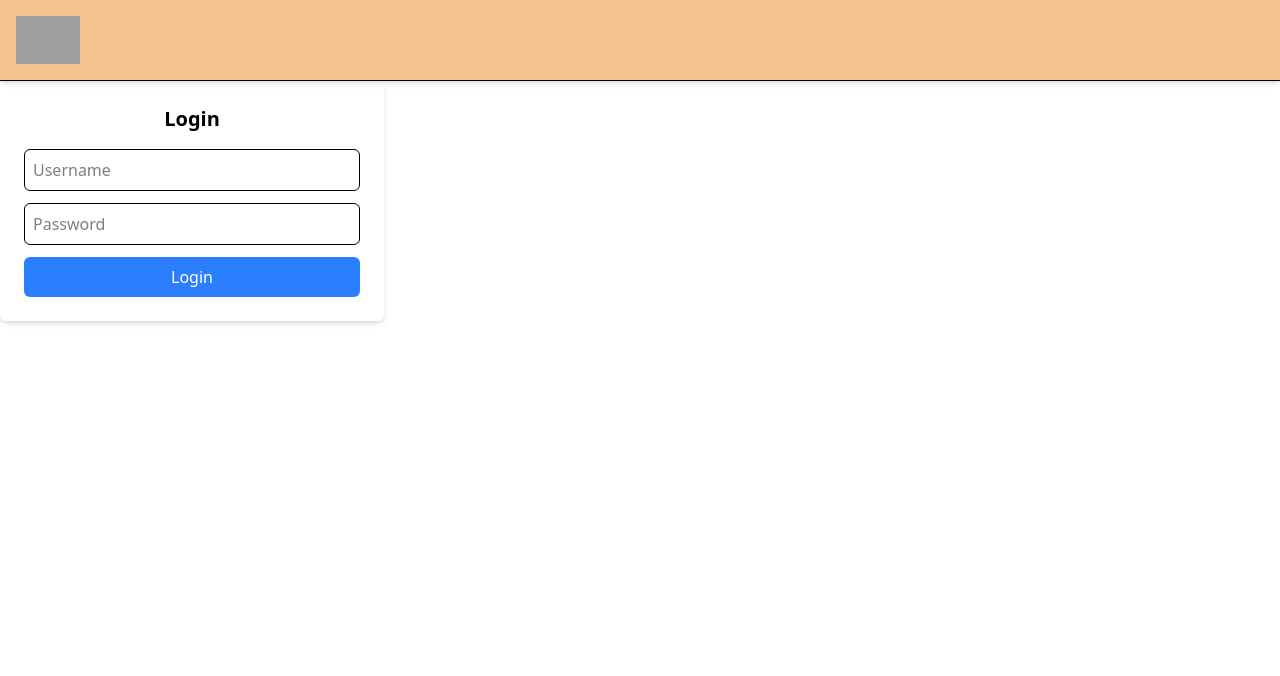
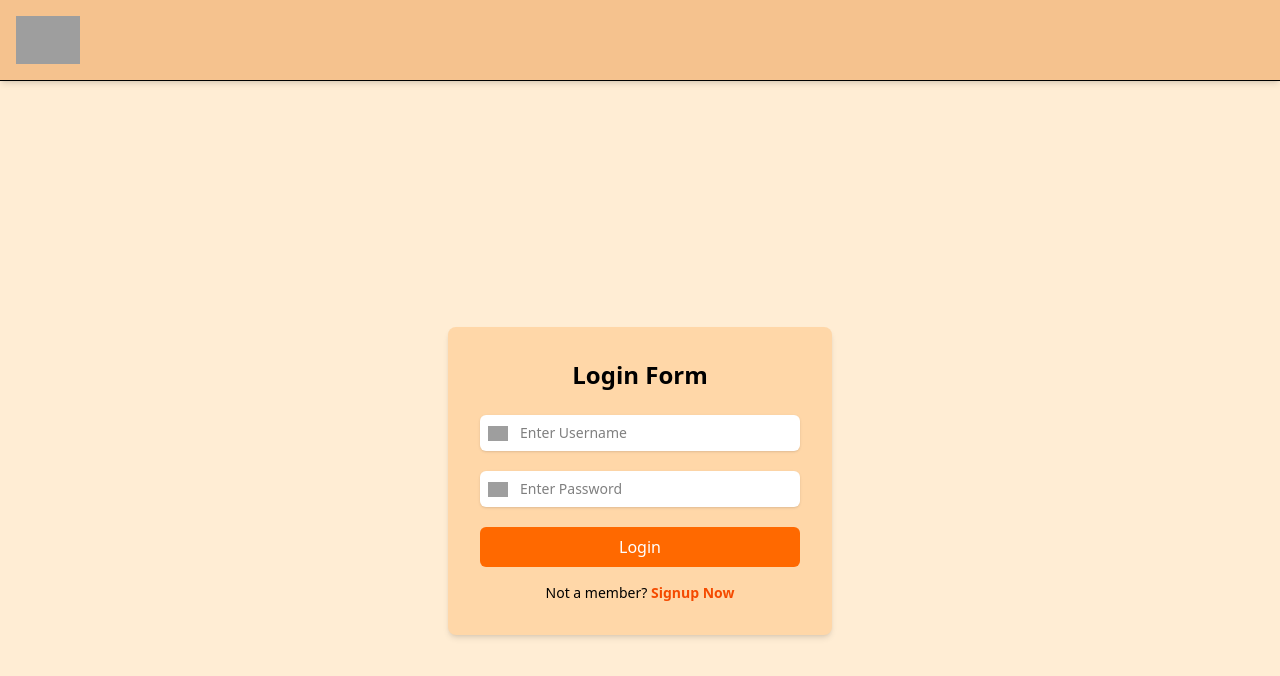
Before and after one commit to Viral1702/Hope-Connect, a React (Vite) app in the folder Frontend/: page /login in a window 1280 px wide. Shown: the top 676 px of the page. Built offline with nearby package versions, Linux system fonts and the light colour scheme; grey boxes are pictures that could not be loaded.

Commit message:
login page is done

```diff
--- a/Frontend/src/Components/user/login/LoginForm.jsx
+++ /dev/null
@@ -1,59 +0,0 @@
-import React from "react";
-import { Link } from "react-router-dom";
-
-const LoginForm = () => {
-  return (
-    <div className="flex justify-center items-center h-screen bg-[#FFE4C4]">
-      <div className="bg-[#FCE3C7] p-8 rounded-lg shadow-lg w-96 text-center">
-        <h2 className="text-2xl font-bold mb-4">Login Form</h2>
-
-        {/* Username Field */}
-        <div className="flex items-center bg-white p-2 rounded-md mb-4">
-          <img
-            src="https://img.icons8.com/ios-filled/50/000000/user.png"
-            alt="User Icon"
-            className="w-5 mr-2"
-          />
-          <input
-            type="text"
-            name="Username"
-            placeholder="Enter Username"
-            className="w-full outline-none text-sm"
-            required
-          />
-        </div>
-
-        {/* Password Field */}
-        <div className="flex items-center bg-white p-2 rounded-md mb-4">
-          <img
-            src="https://img.icons8.com/ios-filled/50/000000/lock.png"
-            alt="Lock Icon"
-            className="w-5 mr-2"
-          />
-          <input
-            type="password"
-            name="Password"
-            placeholder="Enter Password"
-            className="w-full outline-none text-sm"
-            required
-          />
-        </div>
-
-        {/* Login Button */}
-        <button className="w-full bg-[#FF914D] text-white py-2 rounded-md hover:bg-[#FF6A00] transition">
-          Login
-        </button>
-
-        {/* Signup Link */}
-        <p className="mt-3 text-sm">
-          Not a member?{" "}
-          <Link to="/register" className="text-[#FF6A00] font-bold">
-            Signup Now
-          </Link>
-        </p>
-      </div>
-    </div>
-  );
-};
-
-export default LoginForm;
--- a/Frontend/src/Pages/Auth/Loginpage.jsx
+++ b/Frontend/src/Pages/Auth/Loginpage.jsx
@@ -1,32 +1,62 @@
 import React from "react";
+import { Link } from "react-router-dom";
 
-const Loginpage = () => {
+const LoginPage = () => {
   return (
-    <div className="w-full max-w-sm p-6 bg-white shadow-md rounded-md">
-      <h2 className="text-xl font-semibold text-center mb-4">Login</h2>
-      <form>
-        <div className="mb-3">
+    <div className="flex flex-col items-center justify-center min-h-screen bg-orange-100">
+
+
+      {/* Authentication Container */}
+      <div className="bg-orange-200 p-8 rounded-lg shadow-md w-96 text-center">
+        <h2 className="text-2xl font-semibold mb-6">Login Form</h2>
+
+        {/* Login Form */}
+        <form className="space-y-5">
+          <div className="flex items-center bg-white p-2 rounded-md shadow">
+            <img
+              src="https://img.icons8.com/ios-filled/50/000000/user.png"
+              alt="User Icon"
+              className="w-5 mr-3"
+            />
             <input
               type="text"
-            placeholder="Username"
+              placeholder="Enter Username"
               required
-            className="w-full p-2 border rounded-md"
+              className="w-full border-none outline-none text-sm"
             />
           </div>
-        <div className="mb-3">
+
+          <div className="flex items-center bg-white p-2 rounded-md shadow">
+            <img
+              src="https://img.icons8.com/ios-filled/50/000000/lock.png"
+              alt="Lock Icon"
+              className="w-5 mr-3"
+            />
             <input
               type="password"
-            placeholder="Password"
+              placeholder="Enter Password"
               required
-            className="w-full p-2 border rounded-md"
+              className="w-full border-none outline-none text-sm"
             />
           </div>
-        <button type="submit" className="w-full bg-blue-500 text-white p-2 rounded-md">
+
+          <button
+            type="submit"
+            className="w-full bg-orange-500 text-white py-2 rounded-md hover:bg-orange-600 transition"
+          >
             Login
           </button>
         </form>
+
+        <p className="mt-4 text-sm">
+          Not a member?{" "}
+          <Link to="/register" className="text-orange-600 font-bold">
+            Signup Now
+          </Link>
+        </p>
+      </div>
     </div>
   );
 };
 
-export default Loginpage;
+export default LoginPage;
```
Lines whose indentation alone changed are shown as unchanged.
